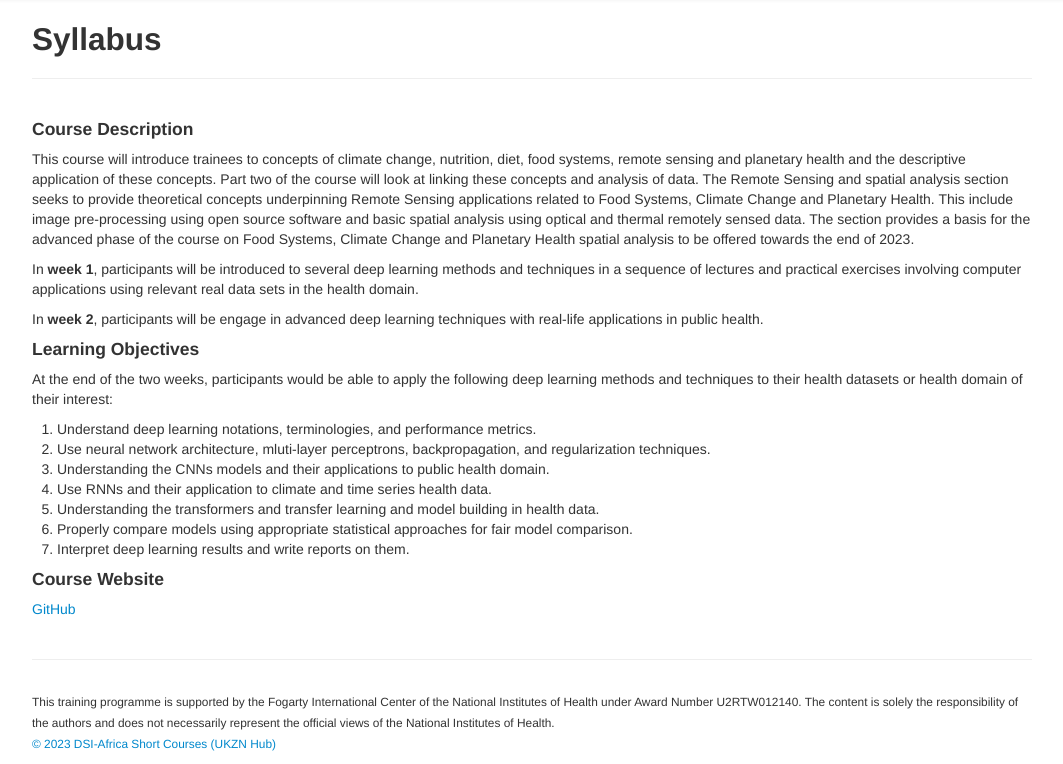
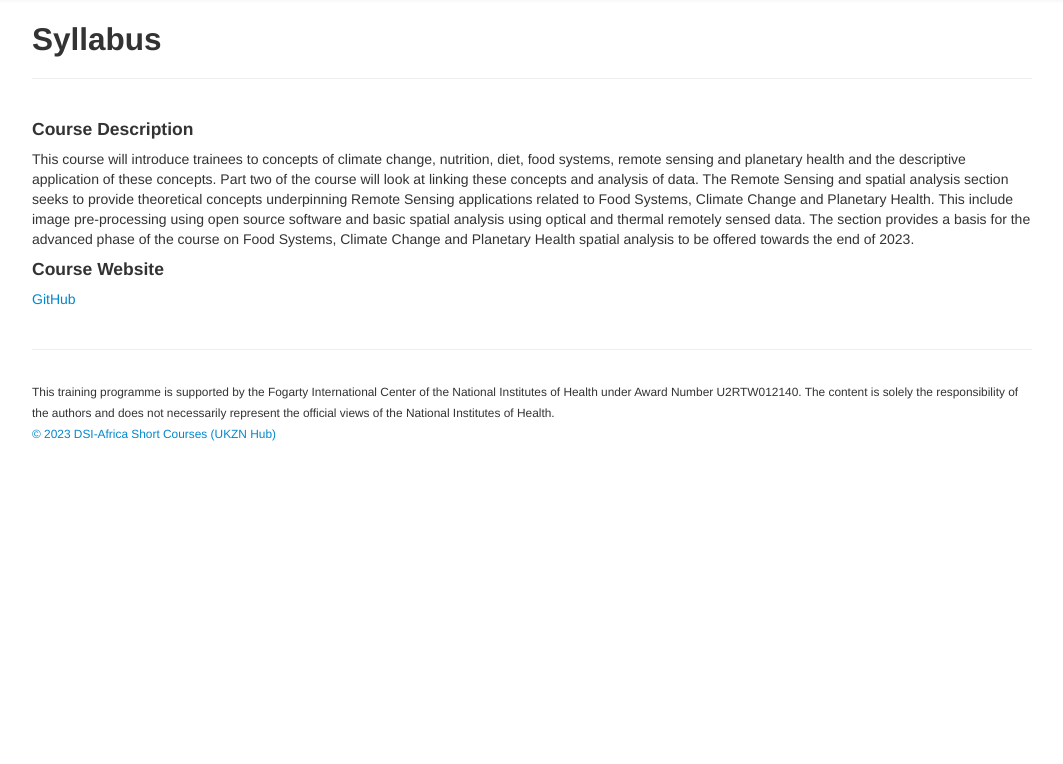
Before and after one commit to ccfscourseukzn/ccfscourseukzn.github.io, a Jekyll site: the page built from pages/syllabus.md, in a window 1280 px wide. Shown: the part 343-1107 px from the top of the page, without its empty margins (108-1171 px from the left). Built offline with Jekyll 4.4.1, drawn with Linux system fonts in a browser that asks for light colours; after the commit the page ends 900 px from its top, so only the background shows below that.

Commit message:
Update syllabus.md

```diff
--- a/pages/syllabus.md
+++ b/pages/syllabus.md
@@ -7,21 +7,9 @@ title: Syllabus
 This course will introduce trainees to concepts of climate change, nutrition, diet, food systems, remote sensing and planetary health and the descriptive application of these concepts. Part two of the course will look at linking these concepts and analysis of data.
 The Remote Sensing and spatial analysis section seeks to provide theoretical concepts underpinning Remote Sensing applications related to Food Systems, Climate Change and Planetary Health. This include image pre-processing using open source software and basic spatial analysis using optical and thermal remotely sensed data. The section provides a basis for the advanced phase of the course on Food Systems, Climate Change and Planetary Health spatial analysis to be offered towards the end of 2023.
 
-In **week 1**, participants will be introduced to several deep learning methods and techniques in a sequence of lectures and practical exercises involving computer applications using relevant real data sets in the health domain.
 
-In **week 2**, participants will be engage in advanced deep learning techniques with real-life applications in public health.
 
-#### Learning Objectives
-At the end of the two weeks, participants would be able to apply the following deep learning methods and techniques to their health datasets or health domain of their interest:
-
-1.	Understand deep learning notations, terminologies, and performance metrics.
-2.	Use neural network architecture, mluti-layer perceptrons, backpropagation, and regularization techniques.
-3.	Understanding the CNNs models and their applications to public health domain.
-4.	Use RNNs and their application to climate and time series health data.
-5.  Understanding the transformers and transfer learning and model building in health data.
-6.	Properly compare models using appropriate statistical approaches for fair model comparison.
-7.	Interpret deep learning results and write reports on them.
 
 
 #### Course Website
-[GitHub](http://mlcourseukzn.github.io/)
+[GitHub](http://ccfscourseukzn.github.io/)
```
